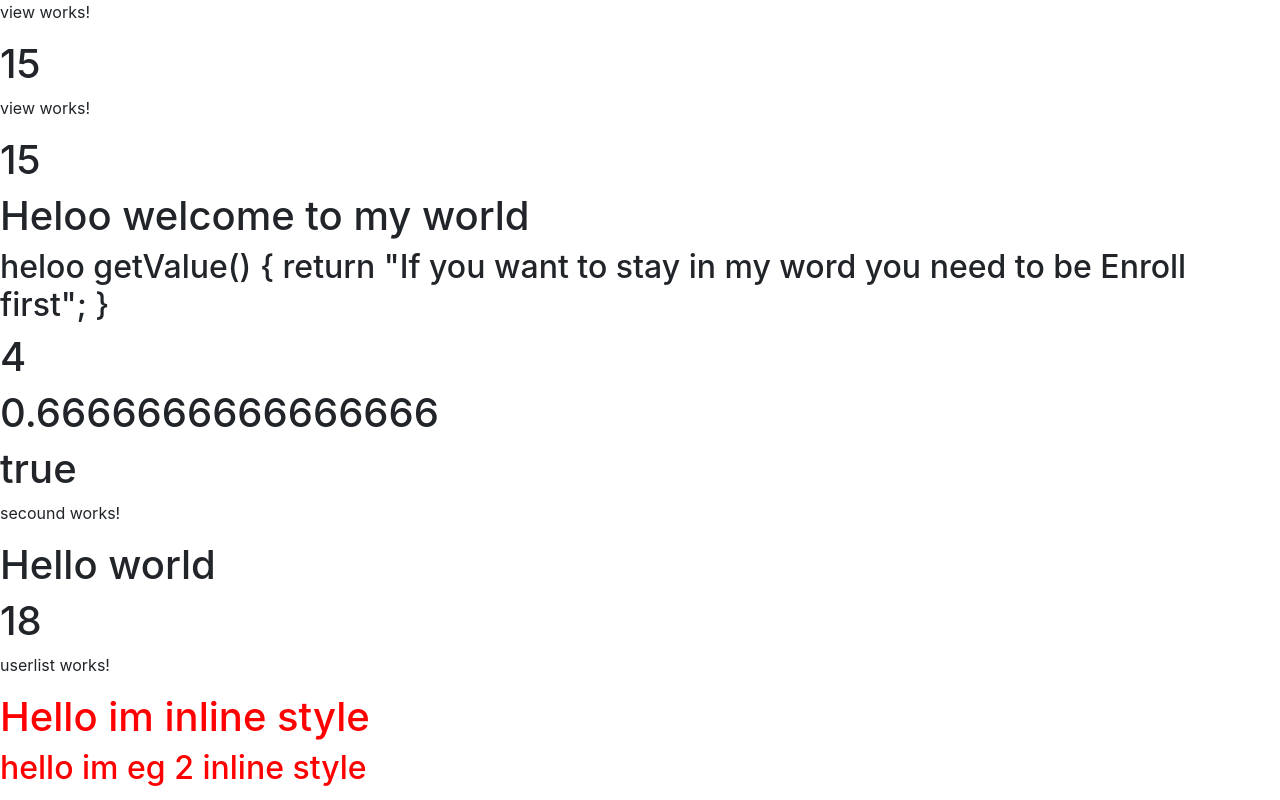
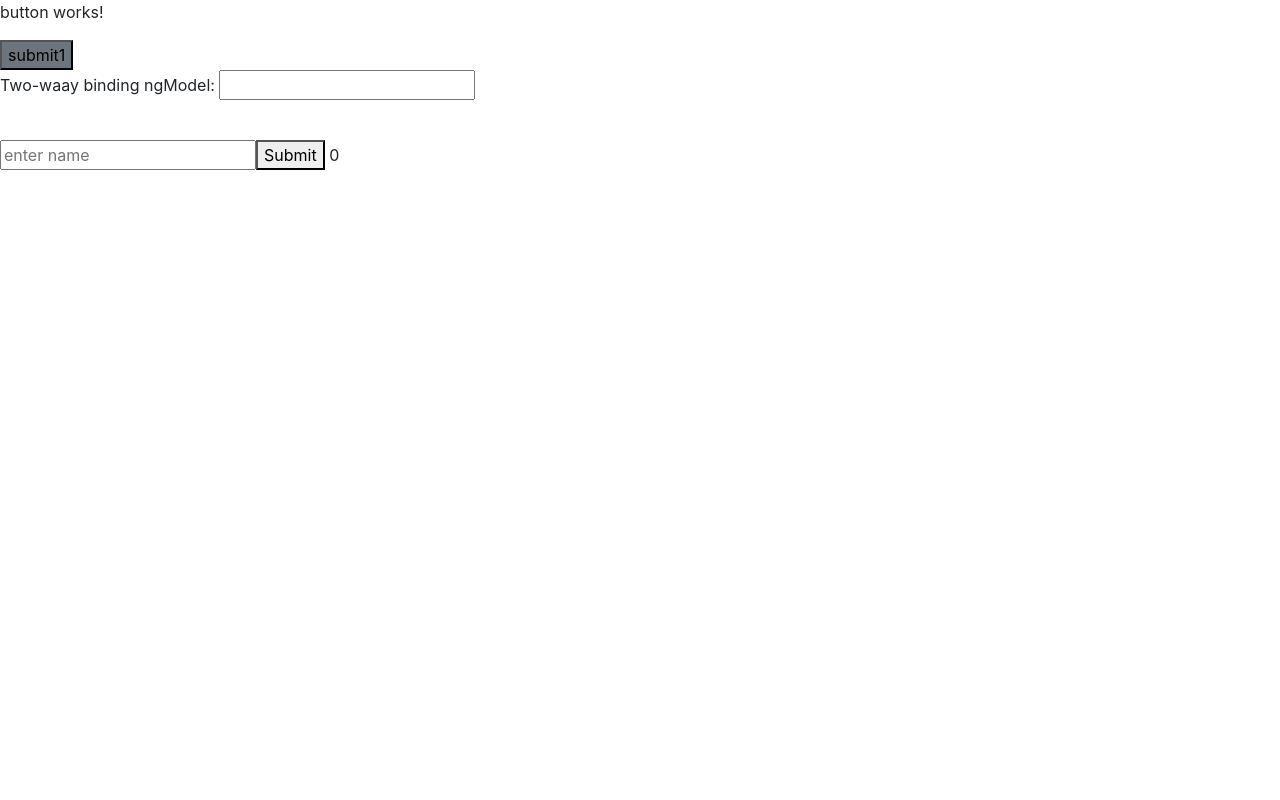
Before and after one commit to Nuthankumar9494/Angular_Practice, an Angular app: page / in a window 1280 px wide. Shown: the top 800 px of the page. Built offline with nearby package versions, Linux system fonts and the light colour scheme.

Commit message:
template reference variable and ng model

```diff
--- a/src/app/app.component.html
+++ b/src/app/app.component.html
@@ -1,28 +1,28 @@
-<app-view [item]="value"></app-view>
-<app-view [item]="value"></app-view>
+ <!-- <app-view [item]="value"></app-view>
+<app-view [item]="value"></app-view> -->
 <!-- Interpolation displayimng dynamic data in app.html,from app.components.ts -->
 <!-- The things we cant do in interpolation Increment,Decrement,typeoof,we cant change any tile,without any {{}} interpolation we cant add -->
-<h1>{{data}}</h1>
+<!-- <h1>{{data}}</h1>
 <h2>heloo {{getValue}}</h2>
 <h1>{{2*2}}</h1>
 <h1>{{2*2/6}}</h1>
-<h1>{{title==='Hello-world'}}</h1>
+<h1>{{title==='Hello-world'}}</h1> -->
 <!-- interview question -->
 
 <!-- The things we cant do in interpolation Increment,Decrement,typeoof,we cant change any tile,without any {{}} interpolation we cant add -->
 <!-- <h1>{{typeof title}}</h1> -->
 
 <!-- Displaying created component htnl in main app.component.html -->
-<app-secound [time]="date">Hello Hello-world</app-secound>
+<!-- <app-secound [time]="date">Hello Hello-world</app-secound> -->
 <!-- Explanation of inline style and inline template -->
-<app-userlist>Hello</app-userlist>
-<app-temstyle></app-temstyle>
+<!-- <app-userlist>Hello</app-userlist>
+<app-temstyle></app-temstyle>  -->
 <!-- creating a function and calling by button -->
-<button (click)="getName()">Click me</button>
+<!-- <button (click)="getName()">Click me</button>
 <app-events></app-events>
-<br>
+<br> -->
  <!--Property binding  -->
- <app-propertybind></app-propertybind>
- <app-head></app-head>
- <app-passdata (datapasschild)="pass($event)"></app-passdata>
- <app-button   (tapbutton)="button($event)"></app-button>
+ <!-- <app-propertybind></app-propertybind>
+ <app-head></app-head> -->
+ <!-- <app-passdata (datapasschild)="pass($event)"></app-passdata> -->
+ <app-button [button]="color" (tapbutton)="button($event)"></app-button>
--- a/src/app/app.component.ts
+++ b/src/app/app.component.ts
@@ -1,4 +1,5 @@
 import { Component, Input } from '@angular/core';
+import { PRIMARY_OUTLET } from '@angular/router';
 
 @Component({
   selector: 'app-root',
@@ -27,6 +28,11 @@ export class AppComponent {
   button(data:string){
     console.log(data)
     this.message=data;
+
+  }
+  public color={
+  btn1:"bg-primary",
+  btn2:"bg-secondary"
   }
 
 }
--- a/src/app/button/button.component.html
+++ b/src/app/button/button.component.html
@@ -1,4 +1,12 @@
 <p>button works!</p>
-<button class="btn-primary"  (click)="fireEvent()">submit</button>
-<br><br>
-<button class="btn-primary" (click)="fireEvent2()">submit</button>
+<button *ngIf="show " class="{{button.btn2}}" (click)="fireEvent()">submit1</button>
+
+<button *ngIf="hide" (click)="fireEvent2()">submit2</button>
+<br>
+<!-- Ng model two way binding -->
+<p>Two-waay binding ngModel: <input type="text" [(ngModel)]="name"></p>
+<br>
+{{name}}
+<input  type="text" #input placeholder="enter name">
+<button (click)="getInputValue(input.placeholder)">Submit</button>
+{{display}}
--- a/src/app/button/button.component.ts
+++ b/src/app/button/button.component.ts
@@ -1,3 +1,4 @@
+
 import { Component, EventEmitter, Input, OnInit, Output } from '@angular/core';
 
 @Component({
@@ -7,15 +8,37 @@ import { Component, EventEmitter, Input, OnInit, Output } from '@angular/core';
 })
 export class ButtonComponent implements OnInit {
 message:any;
+// hide=false;
+show=true;
+hide=false;
+
+  @Input() button: any;
   constructor() { }
   @Output () tapbutton= new EventEmitter<string>();
 
   ngOnInit(): void {
   }
   fireEvent(){
+    this.show=false;
+    this.hide=true;
+
+
     this.tapbutton.emit("clicked by primary")
   }
   fireEvent2(){
+    this.show=true;
+    this.hide=false;
+
     this.tapbutton.emit("clicked by primary1")
   }
+  // ng module
+  name:any;
+  display=0;
+  getInputValue(item:any){
+      console.log(item);
+      this.display=item;
+  }
+
+
+
 }
```
